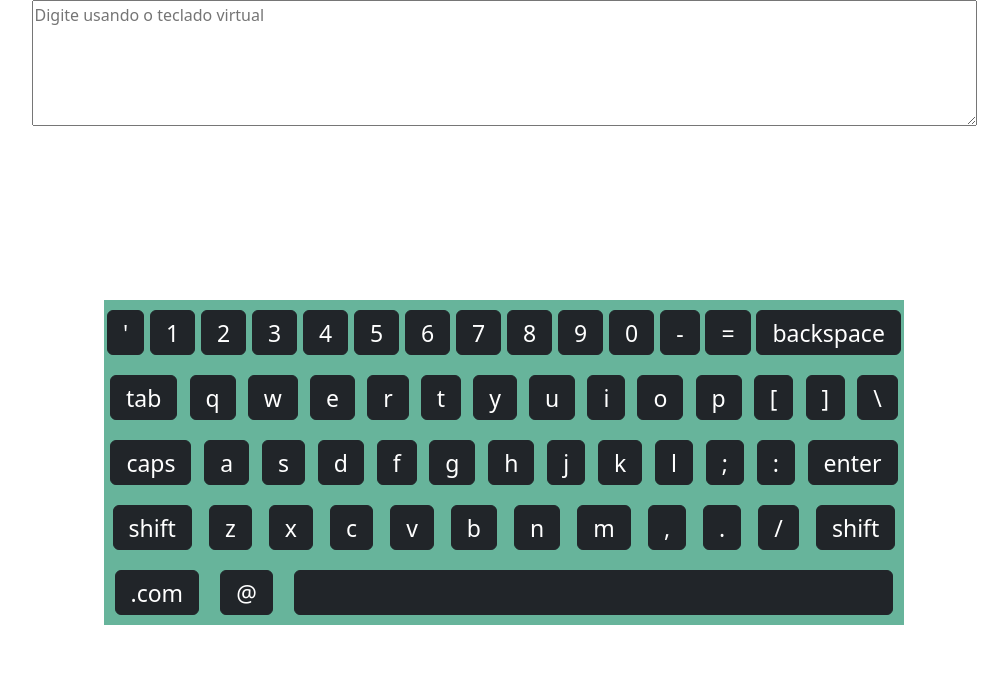
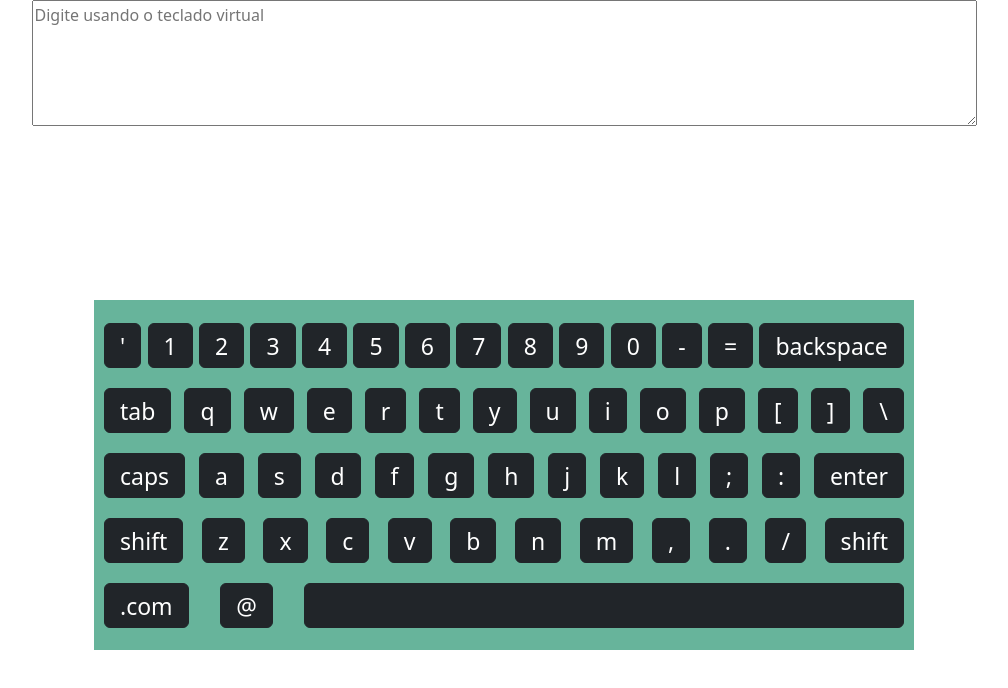
Before and after one commit to AllexThiagoSR/virtualKeyboard, a plain HTML site: page index.html in a window 1280 px wide. Shown: the whole page, without its empty margins (136-1144 px from the left). Drawn offline with nearby package versions, Linux system fonts and the light colour scheme.

Commit message:
Melhorando um pouco o visual

```diff
--- a/style.css
+++ b/style.css
@@ -1,13 +1,19 @@
 #keyboard-sec{
   position: absolute;
+  display: flex;
+  flex-direction: column;
+  align-items: center;
+  justify-content: center;
   top: 300px;
+  width: 820px;
+  height: 350px;
+  background-color: #67b49b;
 }
 
 .row {
   display: flex;
   width: 800px;
-  background-color: #67b49b;
-  justify-content: space-around;
+  justify-content: space-between;
   align-items: center;
 }
 
```
